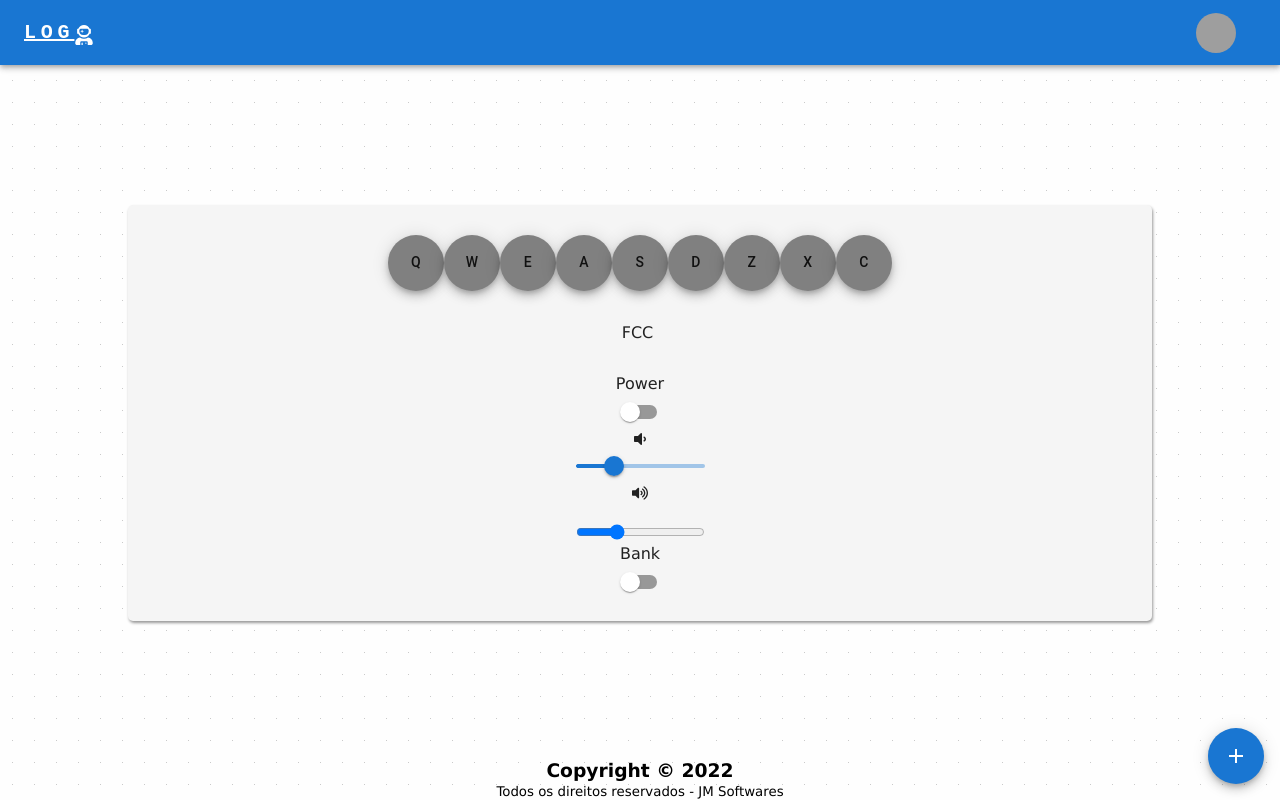
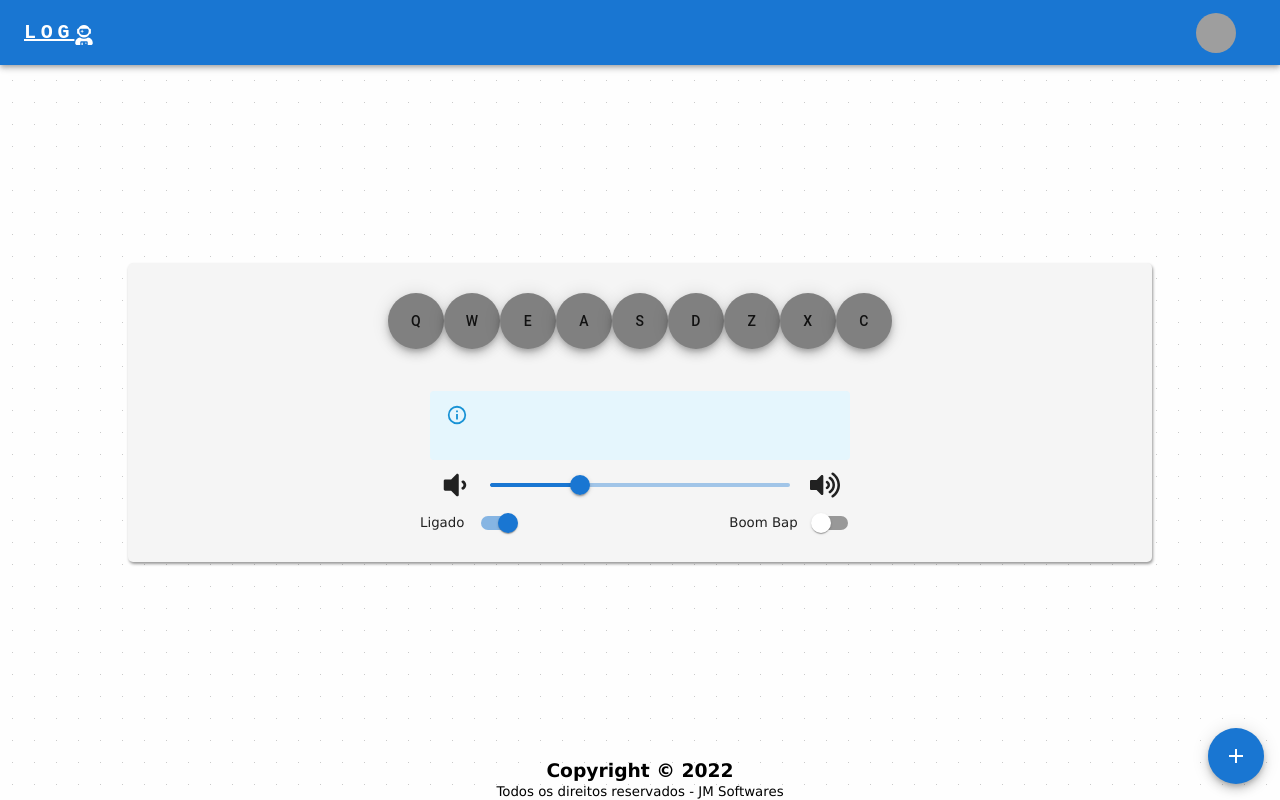
Before and after one commit to jrmsjorgesilva/Curso-react-Joao-Ribeiro, a React (Create React App) app: page /AppDrum in a window 1280 px wide. Built offline with nearby package versions, Linux system fonts and the light colour scheme; grey boxes are pictures that could not be loaded.

Commit message:
finalização do componnete AppDrum para exportação

```diff
--- a/src/componentes/DrumDreaming/AppDrum.js
+++ b/src/componentes/DrumDreaming/AppDrum.js
@@ -1,6 +1,6 @@
 import React, { useState } from 'react';
 import PadBank from './PadBank'
-import { Stack, Switch, Slider } from '@mui/material'
+import { Stack, Switch, Slider, Alert } from '@mui/material'
 import { FaVolumeDown, FaVolumeUp, FaMute } from 'react-icons/fa';
 
 const AppDrum = ({}) => {
@@ -203,48 +203,40 @@ const AppDrum = ({}) => {
                     updateDisplay={displayClipName}
                 />
 
-                <div className='logo'>
+                {/* <div className='logo'>
                     <div className='inner-logo '>{'FCC' + String.fromCharCode(160)}</div>
                     <i className='inner-logo fa fa-free-code-camp' />
-                </div>
+                </div> */}
 
                 <div className='controls-container'>
-                    <div className='control'>
-                        <p>Power</p>
-                        <Switch color="primary" />
-                        <div className='select' onClick={powerControl}>
-                            <div className='inner' style={powerSlider} />
-                        </div>
-                    </div>
-                    <FaVolumeDown />
+                    <Alert severity='info' className='center m-3' >
+                        <h1>{display}</h1>
+                    </Alert>
+                    <div >
+                        <FaVolumeDown style={{ margin: '0px 20px', fontSize: '30px' }} />
                         <Slider
+                            style={{
+                                width: '300px',
+                            }}
                             aria-label="Volume"
-                            max='1'
-                            min='0'
-                            onChange={adjustVolume}
-                            step='0.01'
-                            type='range'
+                            max={1}
+                            min={0}
+                            onChange={(e) => setSliderVal(e.target.value)}
+                            step={0.01}
                             value={sliderVal}
                         />
-                    <FaVolumeUp />
-                    <p id='display'>{display}</p>
-                    <div className='volume-slider'>
-                        <input
-                            max='1'
-                            min='0'
-                            onChange={adjustVolume}
-                            step='0.01'
-                            type='range'
-                            value={sliderVal}
-                        />
+                        <FaVolumeUp style={{ margin: '0px 20px', fontSize: '30px' }} />
                     </div>
-                    <div className='control'>
-                        <p>Bank</p>
-                        <Switch color="primary" />
-                        <div className='select' onClick={selectBank}>
-                            <div className='inner' style={bankSlider} />
+                    <Stack direction='row' justifyContent='space-between'>
+                        <div className='control'>
+                            <small>{power ? 'Ligado' : 'Desligado'} </small>
+                            <Switch color="primary" defaultChecked onClick={powerControl}/>
                         </div>
-                    </div>
+                        <div className='control'>
+                            <small>{currentPadBankId === 'Heater Kit' ? 'Boom Bap' : 'Piano Beat'} </small>
+                            <Switch color="primary" onClick={selectBank}/>
+                        </div>
+                    </Stack>
                 </div>
             </Stack>
 
--- a/src/index.css
+++ b/src/index.css
@@ -82,6 +82,10 @@ body {
 
 .d-block {
   display: block;
+}
+
+.d-none {
+  display: none;
 }
 
 /* comentarios */
```
